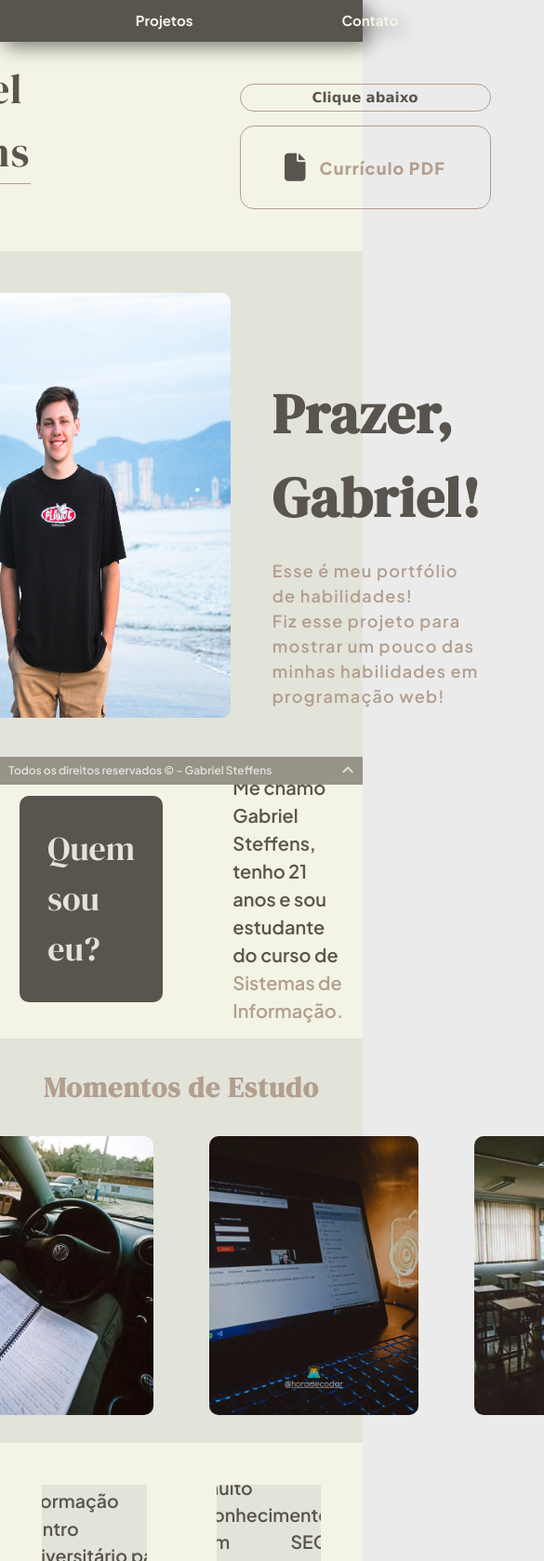
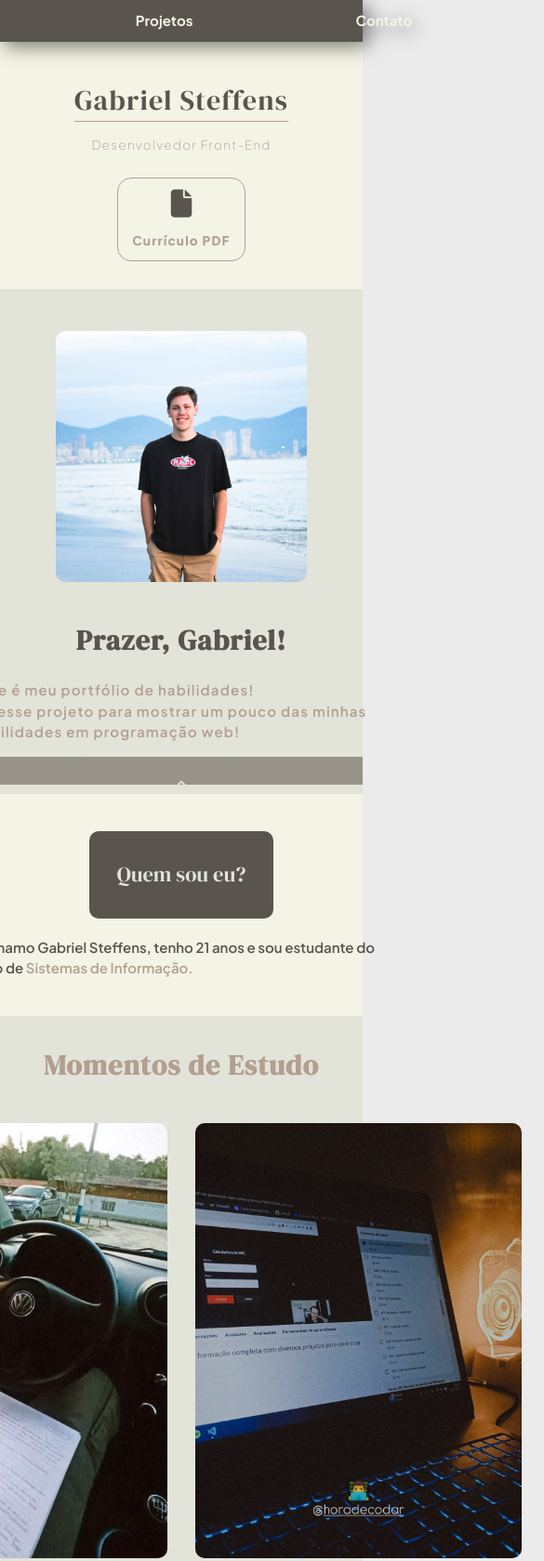
Before and after one commit to gabste8831/Portfolio-Gabriel-Steffens, a plain HTML site: page index.html in a window 390 px wide. Shown: the top 1679 px of the page at 93% size, 585 px wide, since content can reach past the window. Drawn offline with nearby package versions, Linux system fonts and the light colour scheme.

Commit message:
alterações css responsivo

```diff
--- a/css/styles.css
+++ b/css/styles.css
@@ -20,7 +20,7 @@ body{
     height: 100%;
 }
 
-/* predefinições de página */
+
 
 
 
@@ -32,9 +32,9 @@ body{
     height: 3rem;
     width: 100%;
     position: fixed;
-    top: 0; /* Fixa a navbar no topo */
+    top: 0;
     left: 0;
-    z-index: 100; /* Garante que a navbar ficará por cima de outros elementos */
+    z-index: 100;
     display: flex;
     align-items: center;
     justify-content: center;
@@ -139,7 +139,7 @@ nav ul li:hover{
 }
 
 .fa-file {
-    font-size: 2rem; /* Aumenta o tamanho do ícone */
+    font-size: 2rem;
 }
 
 .pdf-title{
@@ -176,9 +176,9 @@ nav ul li:hover{
 .me-text{
     display: flex;
     flex-direction: column;
+    justify-content: center;
+    align-items: center;
     width: 30rem;
-    margin-left: 3rem;
-    margin-top: 5rem;
 }
 
 .me-text h1{
@@ -211,6 +211,8 @@ nav ul li:hover{
     display: flex;
     padding: 3rem;
     justify-content: center;
+    align-items: center;
+    gap: 2rem;
     background-color: #E2E3D9 ;
 }
 
@@ -518,8 +520,8 @@ nav ul li:hover{
 
 .github-projects-container {
     display: flex;
-    justify-content: center; /* Centraliza o conteúdo horizontalmente */
-    align-items: center; /* Centraliza o conteúdo verticalmente */
+    justify-content: center;
+    align-items: center;
     background-color: #F3F4E5;
     padding-top: 2rem;
     padding-left: 10rem;
@@ -530,9 +532,9 @@ nav ul li:hover{
 
 .github-projects {
     display: grid;
-    grid-template-columns: repeat(2, 1fr); /* Cria duas colunas */
-    gap: 5rem; /* Espaçamento entre os projetos */
-    justify-items: center; /* Centraliza os itens dentro do grid */
+    grid-template-columns: repeat(2, 1fr);
+    gap: 5rem;
+    justify-items: center;
 }
 
 .projects-size {
@@ -631,3 +633,205 @@ nav ul li:hover{
     cursor: pointer;
     color: #b29f8f;
 }
+
+
+/* Media query para telas menores (celulares em modo retrato) */
+@media (max-width: 768px) {
+    /* Navbar */
+    .navbar-container {
+        flex-direction: column;
+        padding: 1rem;
+
+    }
+
+    nav ul {
+        display: flex;
+        justify-content: center;
+        align-items: center;
+        gap: 1rem;
+
+    }
+
+    .material-icons {
+        font-size: 1.5rem;
+    }
+
+    /* Título e subtítulo */
+    .project-title {
+        flex-direction: column;
+        gap: 0;
+        height: auto;
+        padding: 2rem 1rem;
+        text-align: center;
+    }
+
+    .title {
+        font-size: 2.5rem;
+    }
+
+    .subtitle {
+        font-size: 1rem;
+        margin-top: 1rem;
+    }
+
+    .pdf-download {
+        flex-direction: column;
+        width: 100%;
+        margin-top: 1rem;
+        padding: 1rem
+    }
+
+    .pdf-text {
+        font-size: 1rem;
+    }
+
+    .pdf-click-text{
+        display: none;
+    }
+
+    .me-container{
+        display: flex;
+        flex-direction: column;
+        justify-content: center;
+        align-items: center;
+    }
+    /* Ajustando o tamanho das imagens no projeto */
+    .me-container img {
+        width: 16rem;
+        height: auto;
+    }
+
+    /* Ajustes nas seções de texto e imagem */
+    .me-text {
+        margin-left: 0px;
+        margin-right: 0px;
+    }
+
+    .me-text h1 {
+        font-size: 2rem;
+    }
+
+    .me-text h3 {
+        font-size: 1rem;
+    }
+
+
+    .quem-sou-eu {
+        flex-direction: column;
+        height: auto;
+        padding: 2rem;
+    }
+
+    .quem-sou-eu h1 {
+        font-size: 1.5rem;
+    }
+
+    .quem-sou-eu h3 {
+        font-size: 1rem;
+        margin-left: 0;
+    }
+
+
+    .study-images img {
+        width: 20%;
+        margin: 10px 0;
+    }
+
+    .my-life-text p {
+        width: 90%;
+    }
+
+    .my-goal-images{
+        display: flex;
+        flex-direction: column;
+    }
+
+    .my-goal-images img {
+        width: 50rem;
+        max-width: 15rem;
+    }
+
+
+    .footer-container {
+        padding: 1rem;
+        gap: 1rem;
+    }
+
+    .footer-text {
+        font-size: 0.8rem;
+    }
+
+    .project-header-container {
+        display: flex;
+        text-align: center;
+        gap: 2rem;
+    }
+
+    .github-projects a{
+        transform: scale(1.32);
+        padding-top: 2rem;
+    }
+
+    .github-projects {
+        display: grid;
+        grid-template-columns: repeat(1, 1fr);
+        gap: 5rem;
+        justify-items: center;
+        padding-bottom: 2rem;
+    }
+
+    .projects-size p{
+        font-size: 10px;
+    }
+
+    .github-link {
+        font-size: 1.5rem;
+    }
+
+    .project-description {
+        font-size: 1rem;
+        text-align: center;
+    }
+
+
+    .contact-content{
+        transform: scale(0.9);
+    }
+}
+
+/* Media query para telas menores que 480px (celulares em modo retrato) */
+@media (max-width: 480px) {
+    .title {
+        font-size: 2rem;
+    }
+
+    .subtitle {
+        font-size: 0.9rem;
+    }
+
+    .pdf-text {
+        font-size: 0.9rem;
+    }
+
+
+    .me-container img {
+        width: 90%;
+    }
+
+    .study-images img {
+        width: 90%;
+    }
+
+    .footer-container {
+        flex-direction: column;
+        gap: 1rem;
+    }
+
+    .footer-text {
+        font-size: 0.7rem;
+    }
+
+    .github-link {
+        font-size: 1.3rem;
+    }
+}
```
